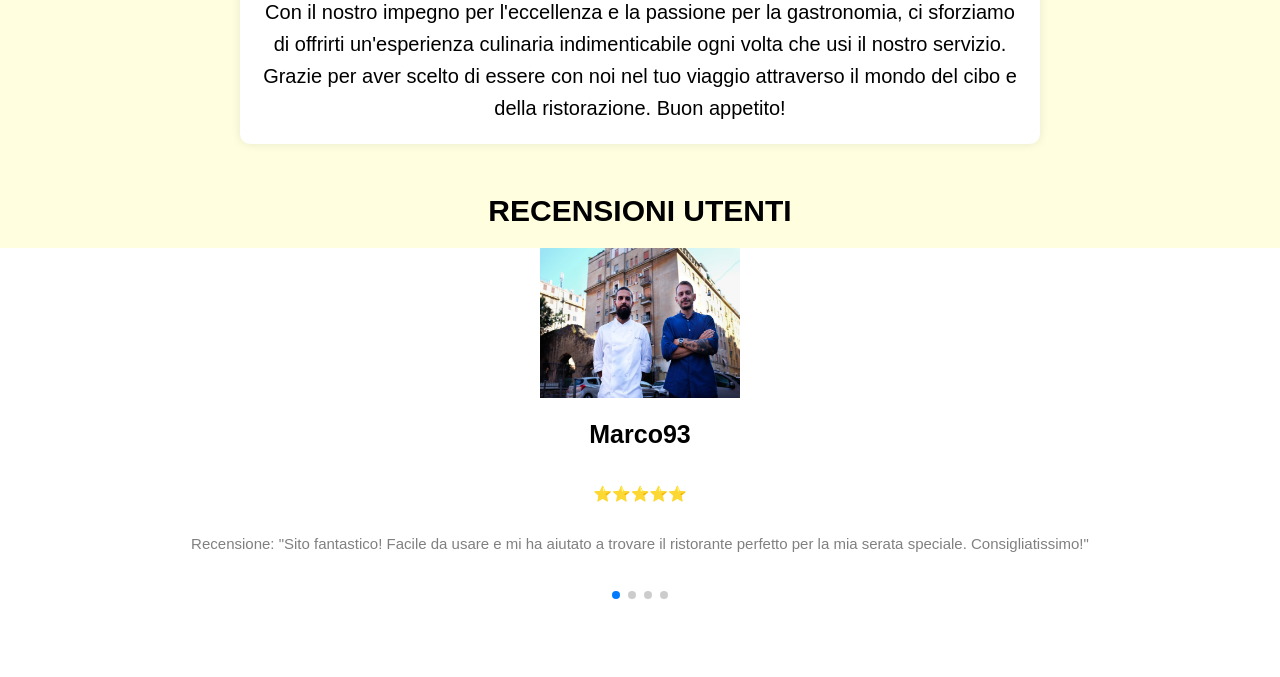
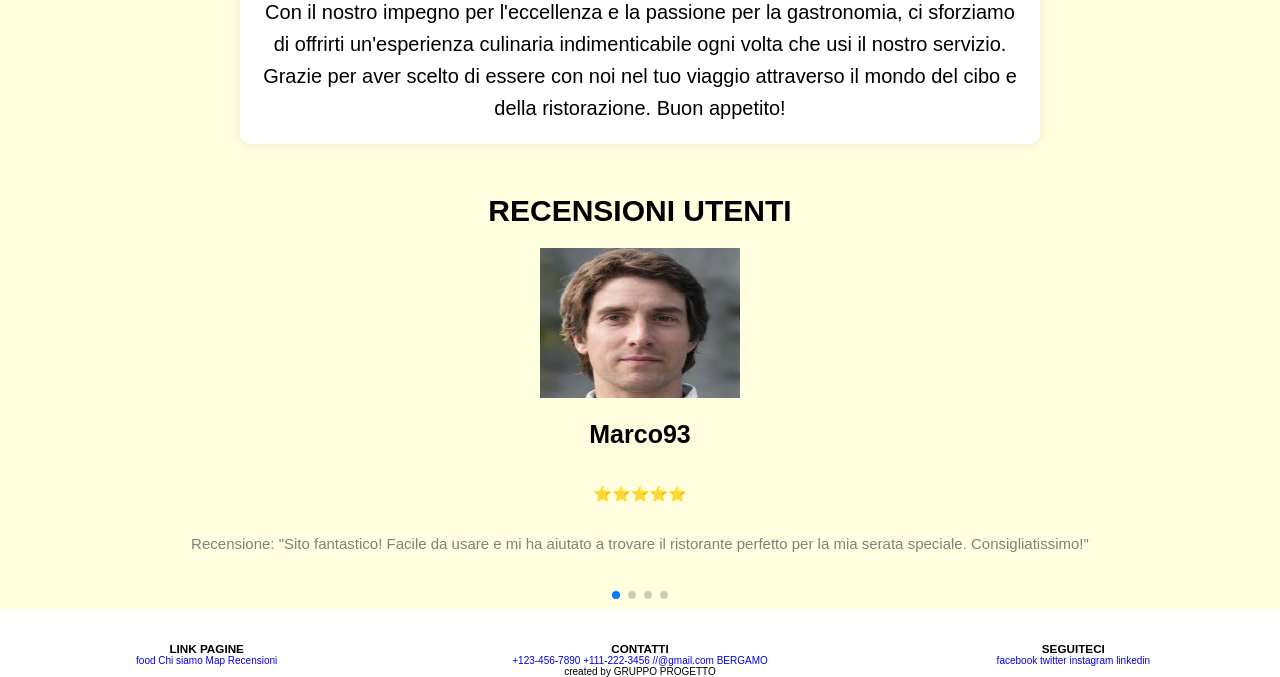
Before and after one commit to LucaCadei3/progetto_modulo_M5, a PHP site: page /esame/chiSiamo.php in a window 1280 px wide. Shown: the part 611-1288 px from the top of the page. Before the commit the page ends 1210 px from the top, so only its background shows below. Run offline with PHP 8.4, Linux system fonts and the light colour scheme.

Commit message:
Update chiSiamo.php

```diff
--- a/html/chiSiamo.php
+++ b/html/chiSiamo.php
@@ -31,10 +31,10 @@
     <div class="restaurant-container">
         <div class="box-container">
             <div class="box">
-                <div class="swiper mySwiper">
+                <div class="swiper mySwiper" style ='background-color:lightyellow'>
                     <div class="swiper-wrapper">
                     <div class="swiper-slide">
-                    <center><img src="images/roma1.jpg" width="200" height="150" /></center>
+                    <center><img src="images/persona1.jpeg" width="200" height="150" /></center>
                         <div class="content">
                             <h3>Marco93</h3>
                             <div class="content">
@@ -44,7 +44,7 @@
                         </div>
                     </div>
                     <div class="swiper-slide">
-                    <center><img src="images/roma1.jpg" width="200" height="150" /></center>
+                    <center><img src="images/persona2.jpeg" width="200" height="150" /></center>
                         <div class="content">
                             <h3>Gastronauta87</h3>
                             <div class="content">
@@ -54,7 +54,7 @@
                         </div>
                     </div>
                     <div class="swiper-slide">
-                    <center><img src="images/roma1.jpg" width="200" height="150" /></center>
+                    <center><img src="images/persona3.jpeg" width="200" height="150" /></center>
                         <div class="content">
                             <h3>CucinareInsieme</h3>
                             <div class="content">
@@ -64,7 +64,7 @@
                         </div>
                     </div>
                     <div class="swiper-slide">
-                    <center><img src="images/roma1.jpg" width="200" height="150" /></center>
+                    <center><img src="images/persona4.jpg" width="200" height="150" /></center>
                         <div class="content">
                             <h3>GourmetExplorer</h3>
                             <div class="content">
@@ -78,6 +78,42 @@
             </div>
         </div>
     </div>
+    <br>
+    <br>
+    <br>
+
+    <center>
+    <section class="footer">
+
+    <div class="box-container">
+
+        <div class="box">
+            <h3>LINK PAGINE</h3>
+            <a href="index.php"><i class="fas fa-angle-right"></i> food</a>
+            <a href="chiSiamo.php"><i class="fas fa-angle-right"></i>Chi siamo</a>
+            <a href="map.php"><i class="fas fa-angle-right"></i>Map</a>
+            <a href="#.php"><i class="fas fa-angle-right"></i>Recensioni</a>
+        </div>
+
+        <div class="box">
+            <h3>CONTATTI</h3>
+            <a href="#"><i class="fas fa-phone"></i> +123-456-7890</a>
+            <a href="#"><i class="fas fa-phone"></i> +111-222-3456</a>
+            <a href="#"><i class="fas fa-envelope"></i> //@gmail.com</a>
+            <a href="#"><i class="fas fa-map"></i> BERGAMO </a>
+        </div>
+
+        <div class="box">
+            <h3>SEGUITECI</h3>
+            <a href="#"><i class="fab fa-facebook"></i> facebook</a>
+            <a href="#"><i class="fab fa-twitter"></i> twitter</a>
+            <a href="#"><i class="fab fa-instagram"></i> instagram</a>
+            <a href="#"><i class="fab fa-linkedin"></i> linkedin</a>
+        </div>
+    </div>
+    <div class="credit"> created by <span>GRUPPO PROGETTO</span></div>
+</section>
+</center>
 
 
 
@@ -95,6 +131,10 @@
                 modifier: 1,
                 slideShadows: true,
             },
+            autoplay: {
+                delay: 3000,
+                disableOnInteraction: false, // non interrompere l'autoplay quando l'utente interagisce con lo swiper
+            },
             pagination: {
                 el: ".swiper-pagination",
             },
```
